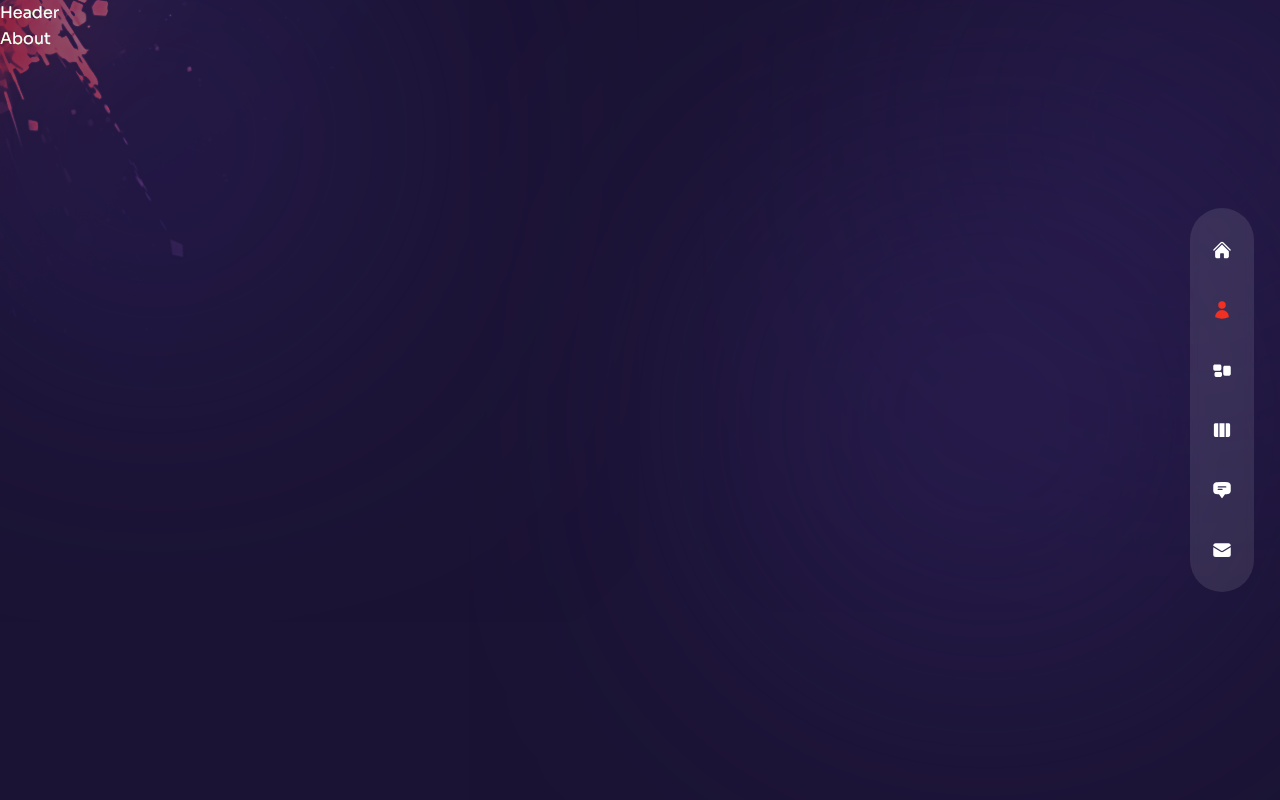
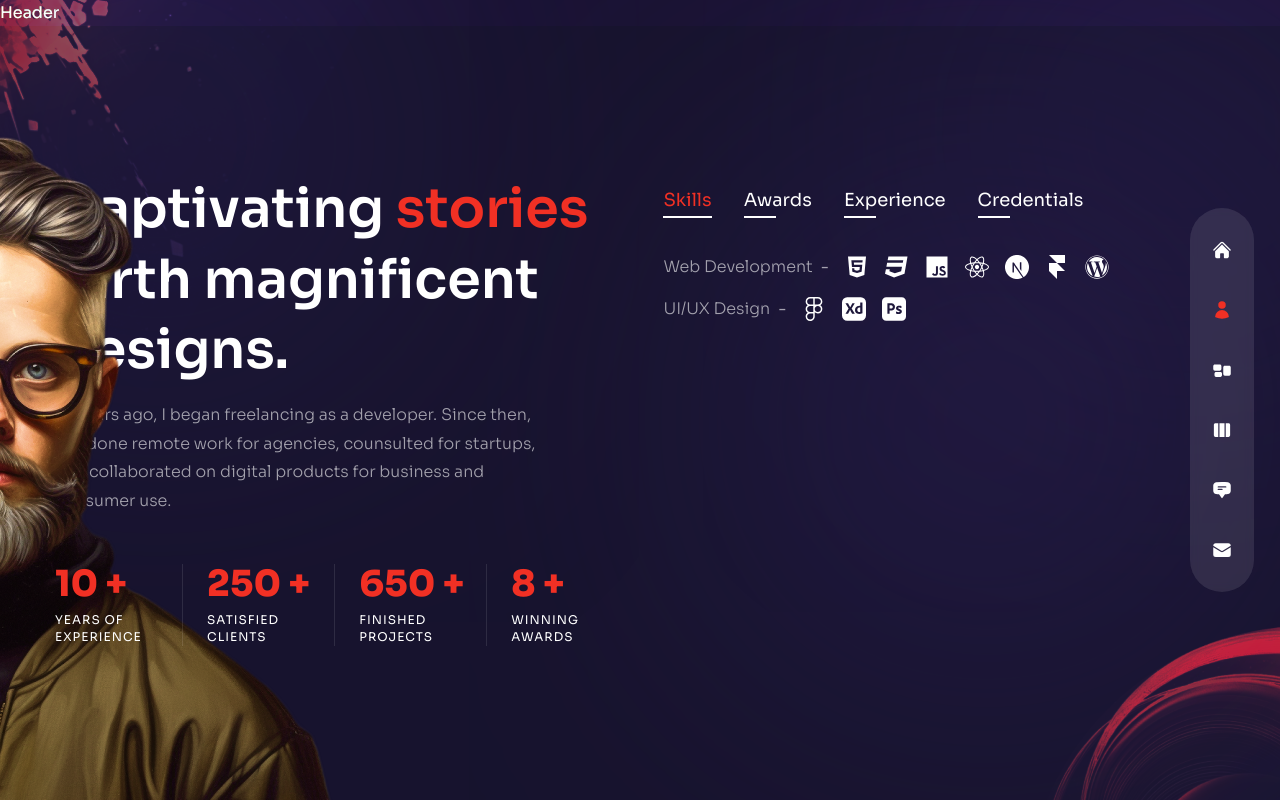
Before and after one commit to tltelf/portfolio-2, a Next.js app: page /about in a window 1280 px wide. Built offline with nearby package versions, Linux system fonts and the light colour scheme.

Commit message:
add: About

```diff
--- a/components/Circles.js
+++ /dev/null
@@ -1,5 +0,0 @@
-const Circles = () => {
-  return <div>Circles</div>;
-};
-
-export default Circles;
--- /dev/null
+++ b/components/Circles.jsx
@@ -0,0 +1,11 @@
+import Image from 'next/image';
+
+const Circles = () => {
+  return <div>
+    <div className='w-[200px] xl:w-[300px] absolute -right-16 -bottom-2 mix-blend-color-dodge animate-pulse duration-75 z-10'>
+      <Image src={'/circles.png'} width={260} height={200} className='w-full h-full' alt='' />
+    </div>
+  </div>;
+};
+
+export default Circles;
--- a/pages/about/index.js
+++ /dev/null
@@ -1,95 +0,0 @@
-// icons
-import {
-  FaHtml5,
-  FaCss3,
-  FaJs,
-  FaReact,
-  FaWordpress,
-  FaFigma,
-} from "react-icons/fa";
-
-import {
-  SiNextdotjs,
-  SiFramer,
-  SiAdobexd,
-  SiAdobephotoshop,
-} from "react-icons/si";
-
-
-//  data
-const aboutData = [
-  {
-    title: 'skills',
-    info: [
-      {
-        title: 'Web Development',
-        icons: [
-          <FaHtml5 />,
-          <FaCss3 />,
-          <FaJs />,
-          <FaReact />,
-          <SiNextdotjs />,
-          <SiFramer />,
-          <FaWordpress />,
-        ],
-      },
-      {
-        title: 'UI/UX Design',
-        icons: [<FaFigma />, <SiAdobexd />, <SiAdobephotoshop />],
-      },
-    ],
-  },
-  {
-    title: 'awards',
-    info: [
-      {
-        title: 'Webby Awards - Honoree',
-        stage: '2011 - 2012',
-      },
-      {
-        title: 'Adobe Design Achievement Awards - Finalist',
-        stage: '2009 - 2010',
-      },
-    ],
-  },
-  {
-    title: 'experience',
-    info: [
-      {
-        title: 'UX/UI Designer - XYZ Company',
-        stage: '2012 - 2023',
-      },
-      {
-        title: 'Web Developer - ABC Agency',
-        stage: '2010 - 2012',
-      },
-      {
-        title: 'Intern - DEF Corporation',
-        stage: '2008 - 2010',
-      },
-    ],
-  },
-  {
-    title: 'credentials',
-    info: [
-      {
-        title: 'Web Development - ABC University, LA, CA',
-        stage: '2011',
-      },
-      {
-        title: 'Computer Science Diploma - AV Technical Institute',
-        stage: '2009',
-      },
-      {
-        title: 'Certified Graphic Designer - ABC Institute, Los Angeles, CA',
-        stage: '2006',
-      },
-    ],
-  },
-];
-
-const About = () => {
-  return <div>About</div>;
-};
-
-export default About;
--- /dev/null
+++ b/pages/about/index.jsx
@@ -0,0 +1,182 @@
+import React, {useState} from 'react';
+
+// icons
+import {
+  FaHtml5,
+  FaCss3,
+  FaJs,
+  FaReact,
+  FaWordpress,
+  FaFigma,
+} from "react-icons/fa";
+
+import {
+  SiNextdotjs,
+  SiFramer,
+  SiAdobexd,
+  SiAdobephotoshop,
+} from "react-icons/si";
+
+//  data
+const aboutData = [
+  {
+    title: 'skills',
+    info: [
+      {
+        title: 'Web Development',
+        icons: [
+          <FaHtml5 key={1} />,
+          <FaCss3 key={2} />,
+          <FaJs key={3} />,
+          <FaReact key={4} />,
+          <SiNextdotjs key={5} />,
+          <SiFramer key={6} />,
+          <FaWordpress key={7} />,
+        ],
+      },
+      {
+        title: 'UI/UX Design',
+        icons: [<FaFigma key={8} />, <SiAdobexd key={9} />, <SiAdobephotoshop key={10} />],
+      },
+    ],
+  },
+  {
+    title: 'awards',
+    info: [
+      {
+        title: 'Webby Awards - Honoree',
+        stage: '2011 - 2012',
+      },
+      {
+        title: 'Adobe Design Achievement Awards - Finalist',
+        stage: '2009 - 2010',
+      },
+    ],
+  },
+  {
+    title: 'experience',
+    info: [
+      {
+        title: 'UX/UI Designer - XYZ Company',
+        stage: '2012 - 2023',
+      },
+      {
+        title: 'Web Developer - ABC Agency',
+        stage: '2010 - 2012',
+      },
+      {
+        title: 'Intern - DEF Corporation',
+        stage: '2008 - 2010',
+      },
+    ],
+  },
+  {
+    title: 'credentials',
+    info: [
+      {
+        title: 'Web Development - ABC University, LA, CA',
+        stage: '2011',
+      },
+      {
+        title: 'Computer Science Diploma - AV Technical Institute',
+        stage: '2009',
+      },
+      {
+        title: 'Certified Graphic Designer - ABC Institute, Los Angeles, CA',
+        stage: '2006',
+      },
+    ],
+  },
+];
+
+import Avatar from '../../components/Avatar';
+import Circles from '../../components/Circles';
+import { motion } from 'framer-motion';
+import { fadeIn } from '../../variants';
+import CountUp from 'react-countup';
+
+const About = () => {
+  const [index, setIndex] = useState(0);
+
+  return <div className='h-full bg-primary/30 py-32 text-center xl:text-left'>
+    <Circles />
+    <motion.div variants={fadeIn('right', 0.2)} initial='hidden' animate='show' exit='hidden' className='hidden xl:flex absolute bottom-0 -left-[370px]'>
+      <Avatar />
+    </motion.div>
+    <div className='container mx-auto h-full flex flex-col items-center xl:flex-row gap-x-6'>
+      <div className='flex-1 flex flex-col justify-center'>
+        <motion.h2 variants={fadeIn('right', 0.2)} initial='hidden' animate='show' exit='hidden' className='h2'>Captivating <span className='text-accent'>stories</span> birth magnificent designs.</motion.h2>
+        <motion.p variants={fadeIn('right', 0.4)} initial='hidden' animate='show' exit='hidden' className='max-w-[500px] mx-auto xl:mx-0 mb-6 xl:mb-12 px-2 xl:px-0'>10 years ago, I began freelancing as a developer. Since then, I&apos;ve done remote work for agencies, counsulted for startups, and collaborated  on digital products for business and consumer use.</motion.p>
+        <motion.div variants={fadeIn('right', 0.6)} initial='hidden' animate='show' exit='hidden' className='hidden md:flex md:max-w-xl xl:max-w-none mx-auto xl:mx-0 mb-8'>
+          <div className='flex flex-1 xl:gap-x-6'>
+            <div className='relative flex-1 after:w-[1px] after:h-full after:bg-white/10 after:absolute after:top-0 after:right-0'>
+              <div className='text-2xl xl:text-4xl font-extrabold text-accent mb-2'>
+                <CountUp start={0} end={10} duration={10} /> +
+              </div>
+              <div className='text-xs uppercase tracking-[1px] leading-[1.4] max-w-[100px]'>
+                Years of experience
+              </div>
+            </div>
+            <div className='relative flex-1 after:w-[1px] after:h-full after:bg-white/10 after:absolute after:top-0 after:right-0'>
+              <div className='text-2xl xl:text-4xl font-extrabold text-accent mb-2'>
+                <CountUp start={0} end={250} duration={5} /> +
+              </div>
+              <div className='text-xs uppercase tracking-[1px] leading-[1.4] max-w-[100px]'>
+                Satisfied clients
+              </div>
+            </div>
+            <div className='relative flex-1 after:w-[1px] after:h-full after:bg-white/10 after:absolute after:top-0 after:right-0'>
+              <div className='text-2xl xl:text-4xl font-extrabold text-accent mb-2'>
+                <CountUp start={0} end={650} duration={5} /> +
+              </div>
+              <div className='text-xs uppercase tracking-[1px] leading-[1.4] max-w-[100px]'>
+                Finished projects
+              </div>
+            </div>
+            <div className='relative flex-1'>
+              <div className='text-2xl xl:text-4xl font-extrabold text-accent mb-2'>
+                <CountUp start={0} end={8} duration={5} /> +
+              </div>
+              <div className='text-xs uppercase tracking-[1px] leading-[1.4] max-w-[100px]'>
+                Winning awards
+              </div>
+            </div>
+          </div>
+        </motion.div>
+      </div>
+      <motion.div variants={fadeIn('left', 0.4)} initial='hidden' animate='show' exit='hidden' className='flex flex-col w-full xl:max-w-[48%] h-[480px]'>
+        <div className='flex gap-x-4 xl:gap-x-8 mx-auto xl:mx-0 mb-4'>
+          {aboutData.map((item, itemIndex) => (
+            <div key={itemIndex} className={`${index === itemIndex && 'text-accent after:w-[100%] after:bg-accent after:transition-all after:duration-300'} cursor-pointer capitalize xl:text-lg relative after:w-8 after:h-[2px] after:bg-white after:absolute after:-bottom-1 after:left-0`}
+              onClick={() => setIndex(itemIndex)}
+            >
+              {item.title}
+            </div>
+          ))}
+        </div>
+        <div className='py-2 xl:py-6 flex flex-col gap-y-2 xl:gap-y-4 items-center xl:items-start'>
+          {aboutData[index].info.map((item, itemIndex) => (
+            <div key={itemIndex} className='flex-1 flex flex-col md:flex-row max-w-max gap-x-2 items-center text-white/60'>
+              <div className='font-light mb-2 md:mb-0'>
+                {item.title}
+              </div>
+              <div className='hidden md:flex'>-</div>
+              <div>
+                {item.stage}
+              </div>
+              <div className='flex gap-x-4'>
+                {item.icons?.map((icon, itemIndex) => (
+                  <div key={itemIndex} className='text-2xl text-white'>
+                    {icon}
+                  </div>
+                ))}
+              </div>
+            </div>
+          ))}
+        </div>
+      </motion.div>
+    </div>
+  </div>;
+};
+
+export default About;
```
